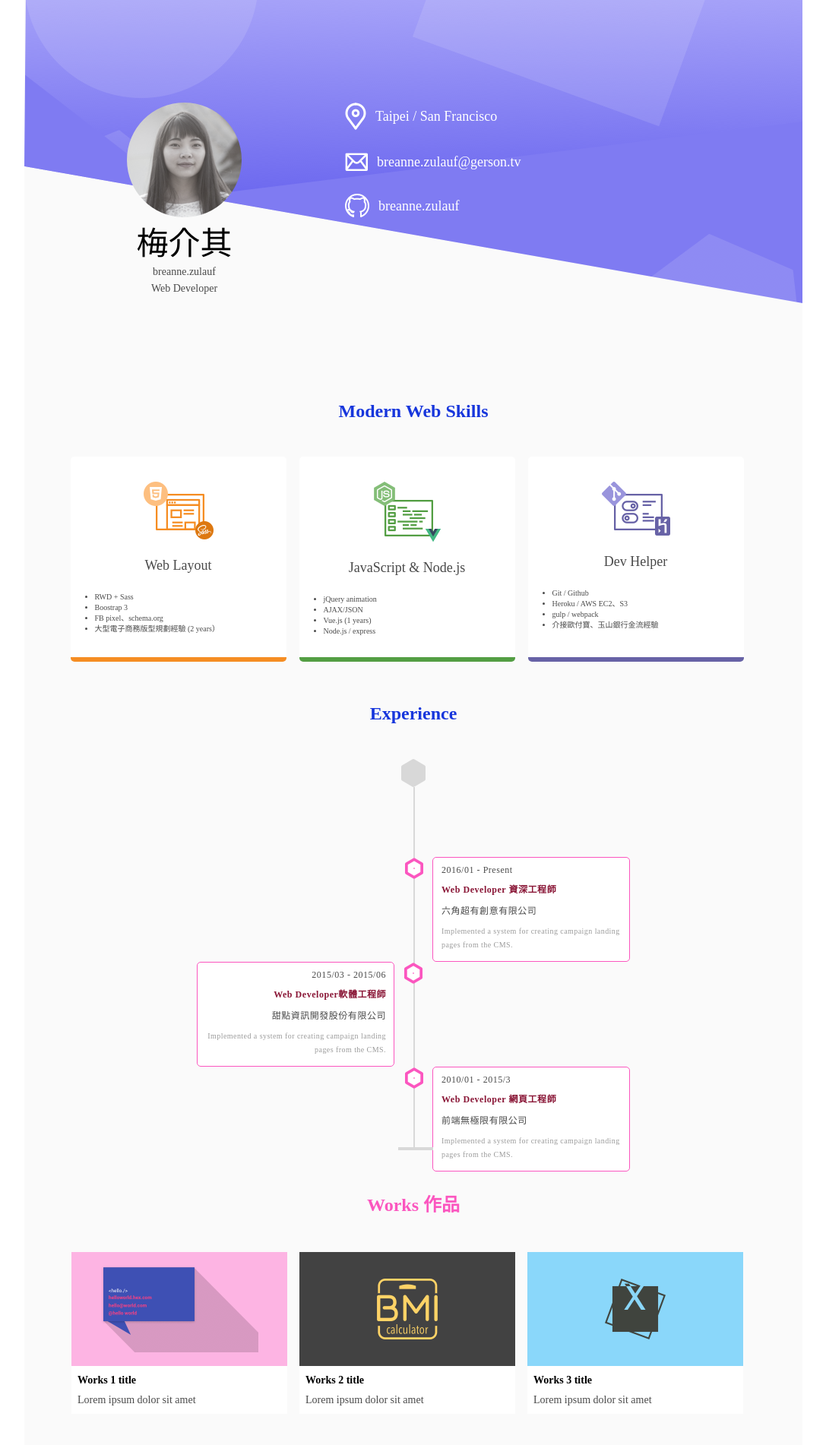
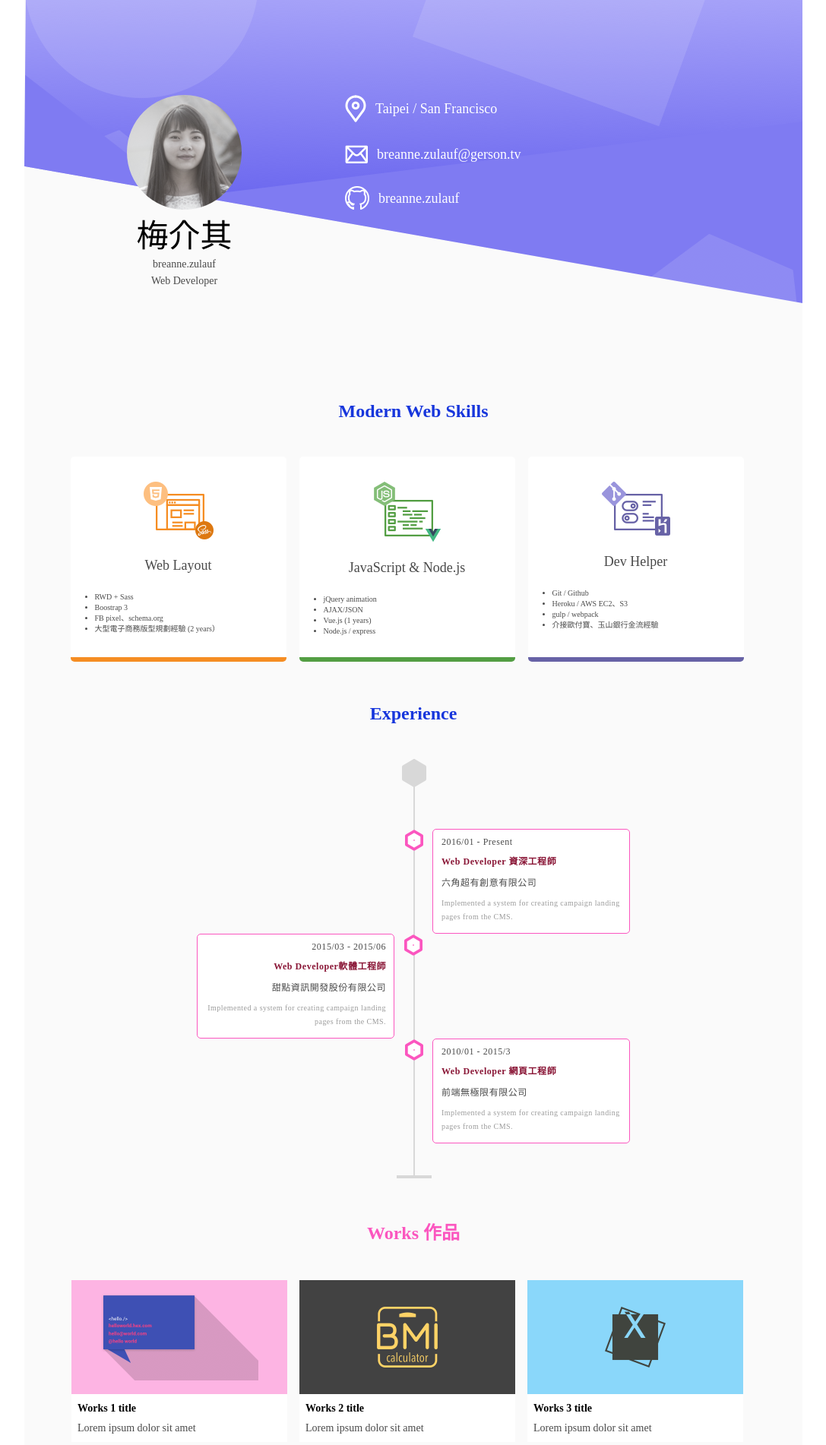
Before and after one commit to changken/hexschool-html-css-final-resume, a plain HTML site: page index.html in a window 1280 px wide. Shown: the top 1902 px of the page at 76% size, without its empty margins (96-1183 px from the left). Drawn offline with Linux system fonts and the light colour scheme.

Commit message:
根據助教建議修改作業

```diff
--- a/css/style.css
+++ b/css/style.css
@@ -141,15 +141,16 @@ table {
 }
 
 header {
+  position: relative;
   display: flex;
   background: url('../images/img-headerShape.png') no-repeat;
   height: 399px;
 }
 
 header .personal-info {
-  margin-top: 135px;
-  margin-left: 135px;
-  margin-right: 136px;
+  position: absolute;
+  top: 125px;
+  left: 135px;
   text-align: center;
 }
 
@@ -169,7 +170,9 @@ header .personal-info {
 }
 
 header .contact-info {
-  margin-top: 135px;
+  position: absolute;
+  top: 125px;
+  left: 422px;
 }
 
 .contact-info-item {
@@ -250,8 +253,6 @@ header .contact-info {
 /* Experience */
 .experience {
   margin-bottom: 56px;
-  padding-bottom: 56px;
-  position: relative;
 }
 
 .experience h2 {
@@ -262,39 +263,41 @@ header .contact-info {
   margin-bottom: 48px;
 }
 
-.experience img.hex-shape {
-  display: block;
-  margin: 0 auto;
-}
-
-.experience .vertical-line {
-  position: absolute;
-  width: 2px;
-  height: 475px;
-  /* height: 513.6px; */
-  background: #d8d8d8;
-  left: 50%;
-  top: 109px;
-}
-
-.experience .bottom-line {
-  position: absolute;
-  width: 46px;
-  height: 4px;
-  background: #d8d8d8;
-  left: 48%;
-  bottom: 0;
-}
-
 .experience-content {
+  position: relative;
   width: 570px;
-  height: 422px;
   margin: 0 auto;
   display: flex;
   flex-direction: column;
   align-items: flex-end;
   justify-content: space-around;
   padding: 92px 0 46px;
+}
+
+.experience-content img.hex-shape {
+  position: absolute;
+  display: block;
+  margin: 0 auto;
+  top: 0;
+  left: 47.4%;
+}
+
+.experience-content .vertical-line {
+  position: absolute;
+  width: 2px;
+  height: 100%;
+  background: #d8d8d8;
+  top: 0;
+  left: 50%;
+}
+
+.experience-content .bottom-line {
+  position: absolute;
+  width: 46px;
+  height: 4px;
+  background: #d8d8d8;
+  left: 46.2%;
+  bottom: 0;
 }
 
 .experience-content .experience-item {
@@ -332,19 +335,19 @@ header .contact-info {
   margin-bottom: 0;
 }
 
-.experience-item:nth-child(2n-1) img {
+.experience-item:nth-of-type(2n-1) img {
   position: absolute;
   top: 0;
   left: -37px;
   z-index: 10;
 }
 
-.experience-item:nth-child(2n) {
+.experience-item:nth-of-type(2n) {
   align-self: flex-start;
   text-align: right;
 }
 
-.experience-item:nth-child(2n) img {
+.experience-item:nth-of-type(2n) img {
   position: absolute;
   top: 0;
   right: -38px;
--- a/index.html
+++ b/index.html
@@ -3,7 +3,30 @@
   <head>
     <meta charset="UTF-8" />
     <meta name="viewport" content="width=device-width, initial-scale=1.0" />
-    <title>Resume</title>
+    <title>梅介其</title>
+    <!-- favicon -->
+    <link rel="shortcut icon" href="favicon.ico" type="image/x-icon" />
+    <meta name="keywords" content="梅介其, 個人履歷, Web Developer" />
+    <meta
+      name="description"
+      content="具有八年的網頁開發以及介面設計經驗，在 Github 上參與數個開源專案，熟悉原生 JavaScript EM6 開發，以及 VueJS, reactJS 等前端框架。"
+    />
+
+    <!-- facebook -->
+    <meta property="og:title" content="梅介其" />
+    <meta
+      property="og:description"
+      content="具有八年的網頁開發以及介面設計經驗，在 Github 上參與數個開源專案，熟悉原生 JavaScript EM6 開發，以及 VueJS, reactJS 等前端框架。"
+    />
+    <meta property="og:type" content="website" />
+    <meta
+      property="og:url"
+      content="https://changken.github.io/hexschool-html-css-final-resume/"
+    />
+    <meta property="og:image" content="images/about.png" />
+
+    <!-- ie相容 使用最新的做渲染 -->
+    <meta http-equiv="X-UA-Compatible" content="ie=edge" />
     <link rel="stylesheet" href="css/style.css" />
   </head>
   <body>
@@ -15,25 +38,25 @@
           <p>breanne.zulauf</p>
           <p>Web Developer</p>
         </div>
-        <div class="contact-info">
-          <div class="contact-info-item">
+        <ul class="contact-info">
+          <li class="contact-info-item">
             <img src="images/Icon-location.png" alt="地點" />
             <span>Taipei / San Francisco</span>
-          </div>
-          <div class="contact-info-item">
+          </li>
+          <li class="contact-info-item">
             <img src="images/Icon-mail.png" alt="電子郵件" />
             <span>breanne.zulauf@gerson.tv</span>
-          </div>
-          <div class="contact-info-item">
+          </li>
+          <li class="contact-info-item">
             <img src="images/icon-github.png" alt="github" />
             <span>breanne.zulauf</span>
-          </div>
-        </div>
+          </li>
+        </ul>
       </header>
       <section class="skills">
         <h2>Modern Web Skills</h2>
-        <div class="skill-content">
-          <div class="skill-item">
+        <ul class="skill-content">
+          <li class="skill-item">
             <img src="images/img-skill-icon-1.png" alt="Web Layout" />
             <h3>Web Layout</h3>
             <ul>
@@ -42,8 +65,8 @@
               <li>FB pixel、schema.org</li>
               <li>大型電子商務版型規劃經驗 (2 years）</li>
             </ul>
-          </div>
-          <div class="skill-item">
+          </li>
+          <li class="skill-item">
             <img src="images/img-skill-icon-2.png" alt="JavaScript & Node.js" />
             <h3>JavaScript & Node.js</h3>
             <ul>
@@ -52,8 +75,8 @@
               <li>Vue.js (1 years)</li>
               <li>Node.js / express</li>
             </ul>
-          </div>
-          <div class="skill-item">
+          </li>
+          <li class="skill-item">
             <img src="images/img-skill-icon-3.png" alt="Dev Helper" />
             <h3>Dev Helper</h3>
             <ul>
@@ -62,13 +85,16 @@
               <li>gulp / webpack</li>
               <li>介接歐付寶、玉山銀行金流經驗</li>
             </ul>
-          </div>
-        </div>
+          </li>
+        </ul>
       </section>
       <section class="experience">
         <h2>Experience</h2>
-        <img src="images/dot-start.png" alt="六角形" class="hex-shape" />
+
         <div class="experience-content">
+          <img src="images/dot-start.png" alt="六角形" class="hex-shape" />
+          <div class="vertical-line"></div>
+          <div class="bottom-line"></div>
           <div class="experience-item">
             <img src="images/dot-timeItem.png" alt="六角形2" />
             <p>2016/01 - Present</p>
@@ -100,13 +126,11 @@
             </p>
           </div>
         </div>
-        <div class="vertical-line"></div>
-        <div class="bottom-line"></div>
       </section>
       <section class="works">
         <h2>Works 作品</h2>
-        <div class="work-content">
-          <div class="work-item">
+        <ul class="work-content">
+          <li class="work-item">
             <div class="work-img">
               <img src="images/logo-work-1.png" alt="作品1" />
             </div>
@@ -114,8 +138,8 @@
               <h3>Works 1 title</h3>
               <p>Lorem ipsum dolor sit amet</p>
             </div>
-          </div>
-          <div class="work-item">
+          </li>
+          <li class="work-item">
             <div class="work-img">
               <img src="images/logo-work-2.png" alt="作品2" />
             </div>
@@ -123,8 +147,8 @@
               <h3>Works 2 title</h3>
               <p>Lorem ipsum dolor sit amet</p>
             </div>
-          </div>
-          <div class="work-item">
+          </li>
+          <li class="work-item">
             <div class="work-img">
               <img src="images/logo-work-3.png" alt="作品3" />
             </div>
@@ -132,8 +156,8 @@
               <h3>Works 3 title</h3>
               <p>Lorem ipsum dolor sit amet</p>
             </div>
-          </div>
-        </div>
+          </li>
+        </ul>
       </section>
       <section class="about">
         <h2>About 梅介其</h2>
```
